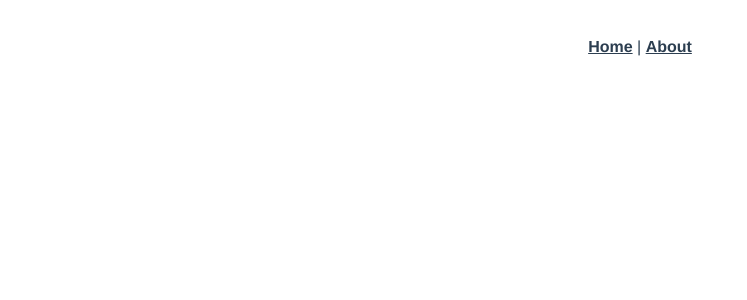
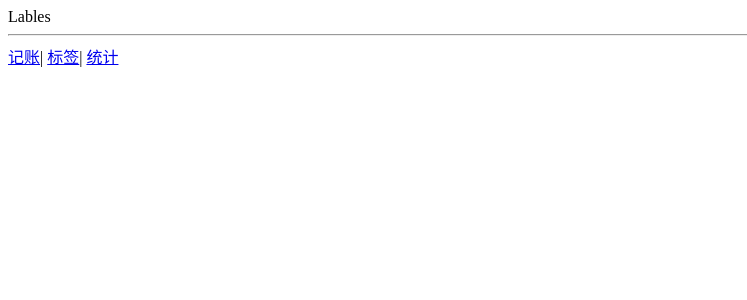
Before and after one commit to Afish-2020/accountbook, a Vue app: page /#/labels in a window 1280 px wide. Shown: the top 300 px of the page, without its empty margins (0-747 px from the left). Built offline with nearby package versions, Linux system fonts and the light colour scheme.

Commit message:
+导航栏

```diff
--- a/src/App.vue
+++ b/src/App.vue
@@ -1,10 +1,12 @@
 <template>
-  <div id="app">
-    <div id="nav">
-      <router-link to="/">Home</router-link> |
-      <router-link to="/about">About</router-link>
+  <div>
+    <router-view></router-view>
+    <hr>
+    <div>
+      <router-link to="/money">记账</router-link>|
+      <router-link to="/labels">标签</router-link>|
+      <router-link to="/statistics">统计</router-link>
     </div>
-    <router-view/>
   </div>
 </template>
 
--- a/src/main.ts
+++ b/src/main.ts
@@ -7,7 +7,7 @@
 Vue.config.productionTip = false
 
 new Vue({
-  router,
+  router:router,
   store,
   render: h => h(App)
 }).$mount('#app')
--- a/src/router/index.ts
+++ b/src/router/index.ts
@@ -1,27 +1,44 @@
-import Vue from 'vue'
-import VueRouter, { RouteConfig } from 'vue-router'
-import Home from '../views/Home.vue'
+import Vue from 'vue';
+import VueRouter, {RouteConfig} from 'vue-router';
+import Home from '../views/Home.vue';
+import Money from '@/views/Money.vue';
+import Labels from '@/views/Labels.vue';
+import Statistics from '@/views/Statistics.vue';
 
-Vue.use(VueRouter)
+Vue.use(VueRouter);
 
 const routes: Array<RouteConfig> = [
   {
-    path: '/',
-    name: 'Home',
-    component: Home
+    path:'/',
+    redirect:'/money'   //重定向到money
   },
   {
-    path: '/about',
-    name: 'About',
-    // route level code-splitting
-    // this generates a separate chunk (about.[hash].js) for this route
-    // which is lazy-loaded when the route is visited.
-    component: () => import(/* webpackChunkName: "about" */ '../views/About.vue')
+    path: '/money',
+    component: Money
+  }, {
+    path: '/labels',
+    component: Labels
+  }, {
+    path: '/statistics',
+    component: Statistics
   }
-]
+  // {
+  //   path: '/',
+  //   name: 'Home',
+  //   component: Home
+  // },
+  // {
+  //   path: '/about',
+  //   name: 'About',
+  //   // route level code-splitting
+  //   // this generates a separate chunk (about.[hash].js) for this route
+  //   // which is lazy-loaded when the route is visited.
+  //   component: () => import(/* webpackChunkName: "about" */ '../views/About.vue')
+  // }
+];
 
 const router = new VueRouter({
   routes
-})
+});
 
-export default router
+export default router;
--- /dev/null
+++ b/src/views/Labels.vue
@@ -0,0 +1,13 @@
+<template>
+<div>Lables</div>
+</template>
+
+<script>
+export default {
+  name: "Labels"
+}
+</script>
+
+<style scoped>
+
+</style>
--- /dev/null
+++ b/src/views/Money.vue
@@ -0,0 +1,13 @@
+<template>
+<div>Money</div>
+</template>
+
+<script>
+export default {
+  name: "money"
+}
+</script>
+
+<style scoped>
+
+</style>
--- /dev/null
+++ b/src/views/Statistics.vue
@@ -0,0 +1,13 @@
+<template>
+<div>Statistics</div>
+</template>
+
+<script>
+export default {
+  name: "Statistics"
+}
+</script>
+
+<style scoped>
+
+</style>
```
Also changed, not shown: package.json (+27 -36 lines), 1 other file (tests, documents, lock files or other folders).
